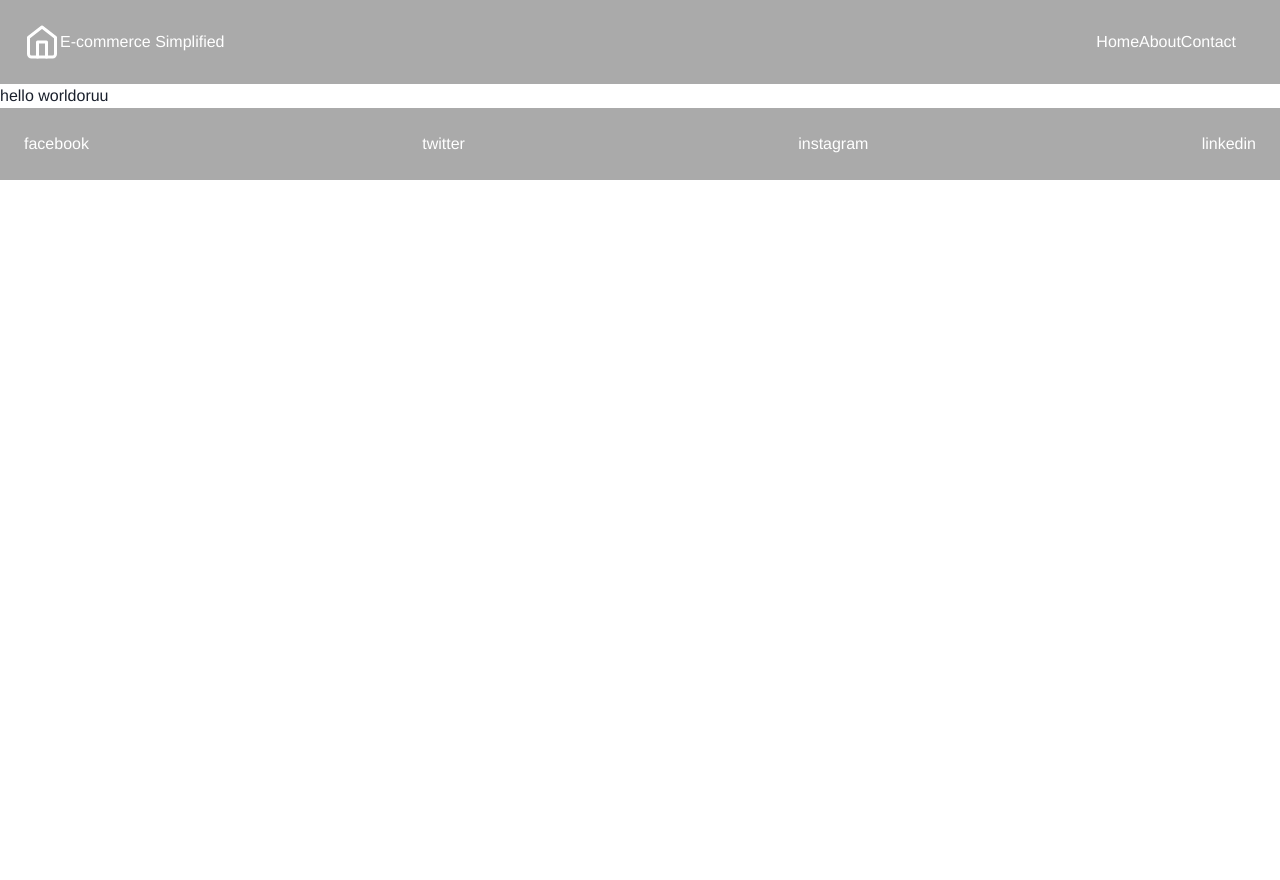
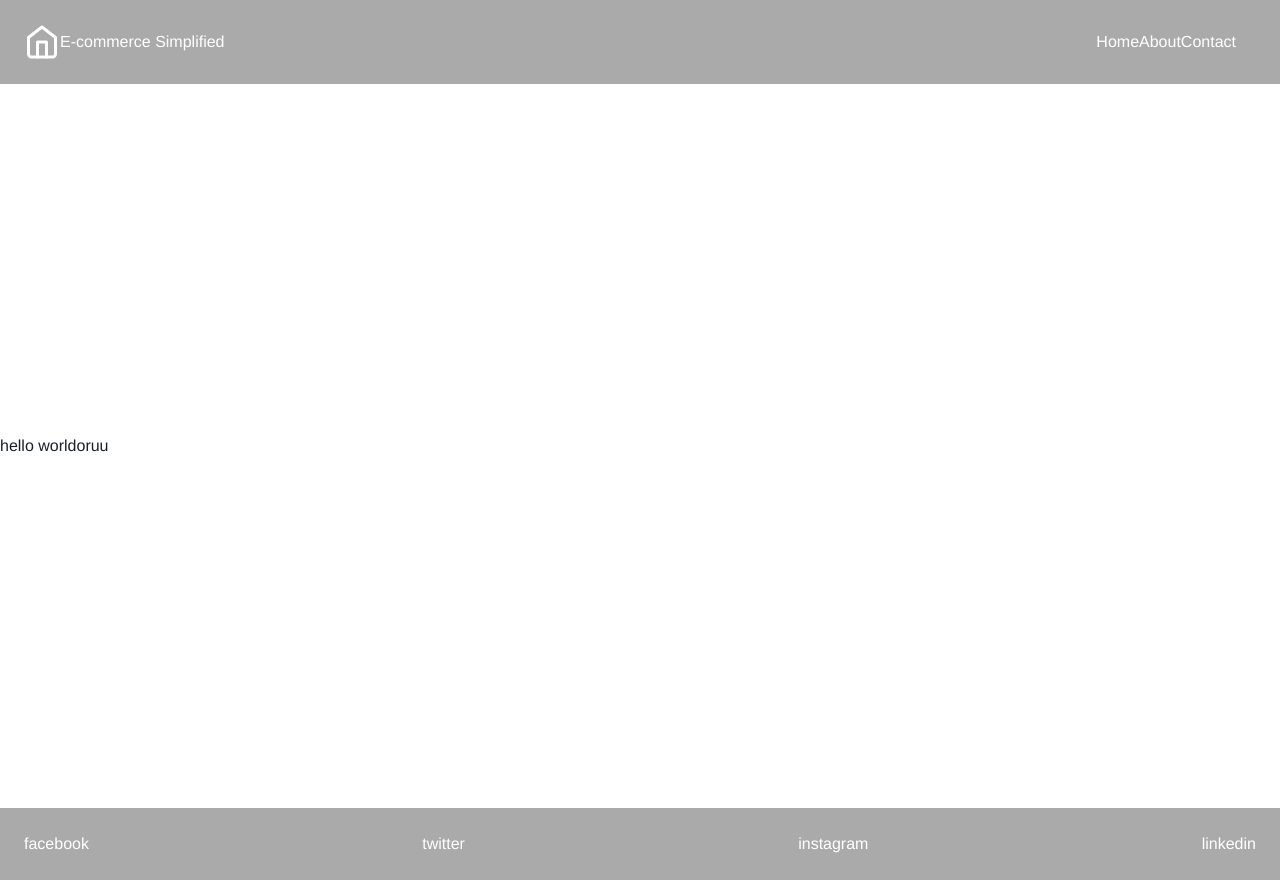
Before and after one commit to CherryDrop/FirstRepository, a Next.js app: page / in a window 1280 px wide. Before the commit the page ends 800 px from the top, so only its background shows below. Built offline with nearby package versions, Linux system fonts and the light colour scheme.

Commit message:
size adjust

```diff
--- a/src/components/layout/index.tsx
+++ b/src/components/layout/index.tsx
@@ -8,7 +8,7 @@ import MyHeader from './MyHeader';
 
 function MyLayout ({children}) {
     return (
-        <Flex direction={'column'} minH={'100vh'} bg={customTheme.colors[15]}>
+        <Flex direction={'column'} minH={'110vh'} bg={customTheme.colors[15]} justifyContent={'space-between'}>
             <MyHeader/>
             {children}
             <Myfooter/>
```
